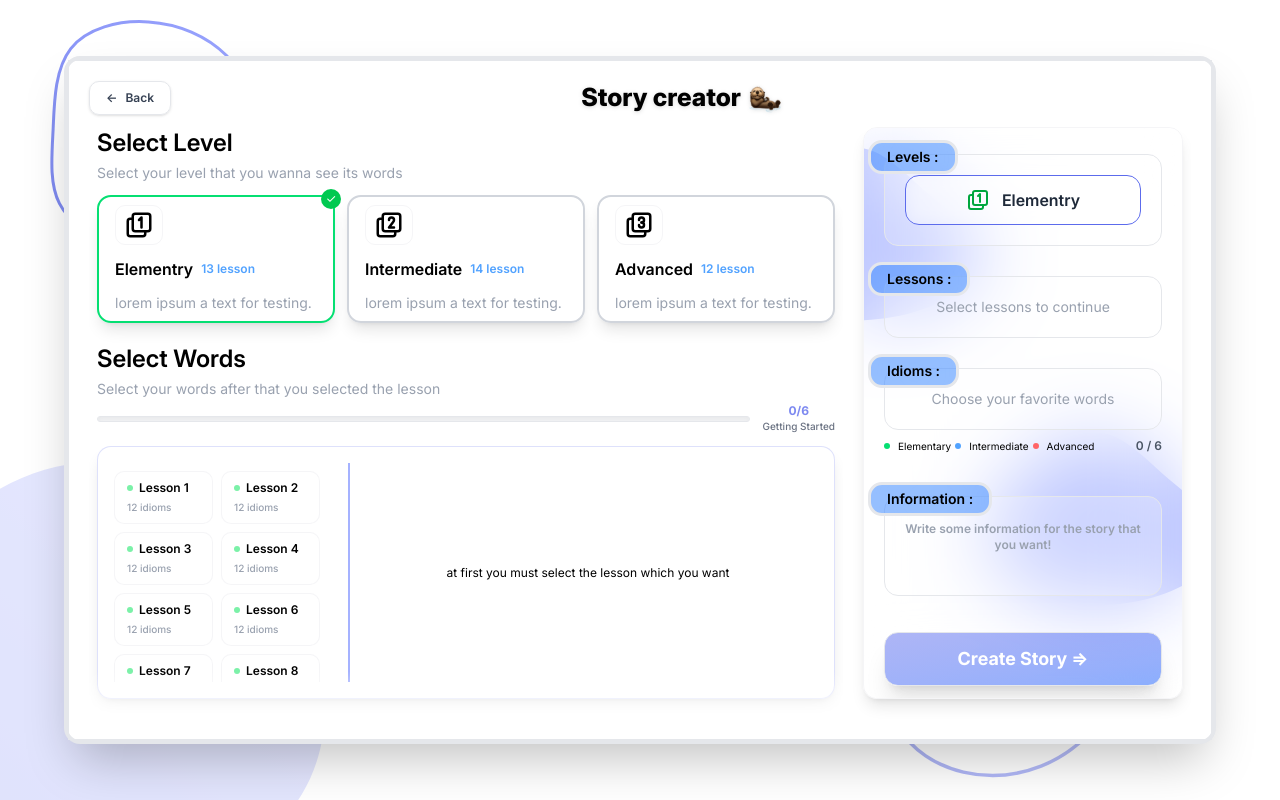
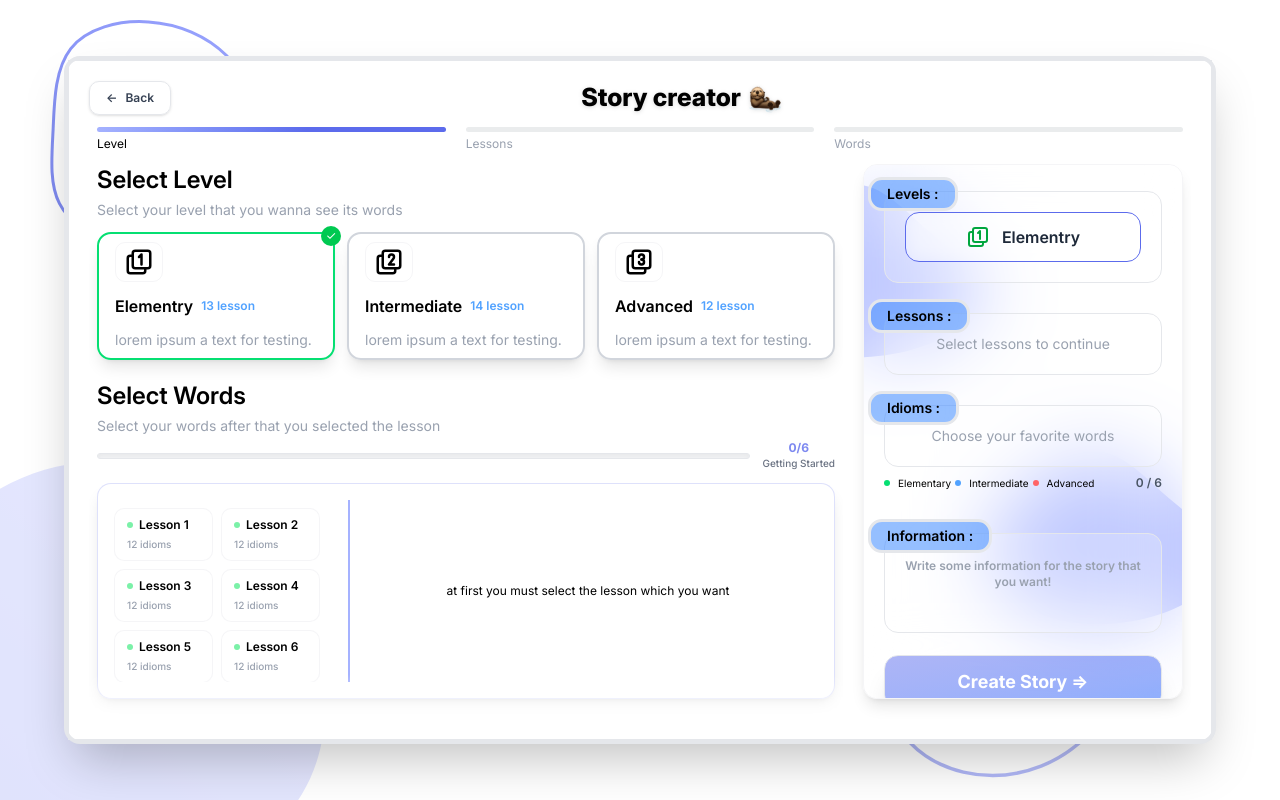
Before and after one commit to abolfazlj10/essinitial-idioms-in-english, a Next.js app: page /story in a window 1280 px wide. Built offline with nearby package versions, Linux system fonts and the light colour scheme.

Commit message:
uncmment stepper

```diff
--- a/src/app/story/page.tsx
+++ b/src/app/story/page.tsx
@@ -317,7 +317,7 @@ export default function Story () {
                     <>
                         <Appbar onBackClick={()=> router.push('/')} title='Story creator' iconSrc="./icon/Otter.svg" rightButton={isLargeScreen ? false :
                             <button className="border shadow-lg text-xl max-tablet:text-lg bg-gradient-to-br from-primaryColor from-50% to-bgColor text-white rounded-lg p-2 max-tablet:py-[6px] max-tablet:px-2 cursor-pointer" onClick={()=>dialogModal.current?.showModal()}><TbTimeline /></button>}/>
-                        {/* <Stepper steper={steper} /> */}
+                        <Stepper steper={steper} />
                         <div className="grid desktop:grid-cols-[7fr_2fr] max-desktop:grid-cols-none gap-3 flex-1 overflow-hidden max-[1500px]:gap-3 max-laptop:gap-0">
                             <div ref={contentRef} onScroll={handleContentScroll} className={`flex flex-col gap-5 max-desktop:gap-5 overflow-hidden max-laptop:overflow-y-scroll max-tablet:min-h-[200px] fade-bottom`}>
                                 <div className="flex flex-col gap-3 max-mobile:px-0">
```
